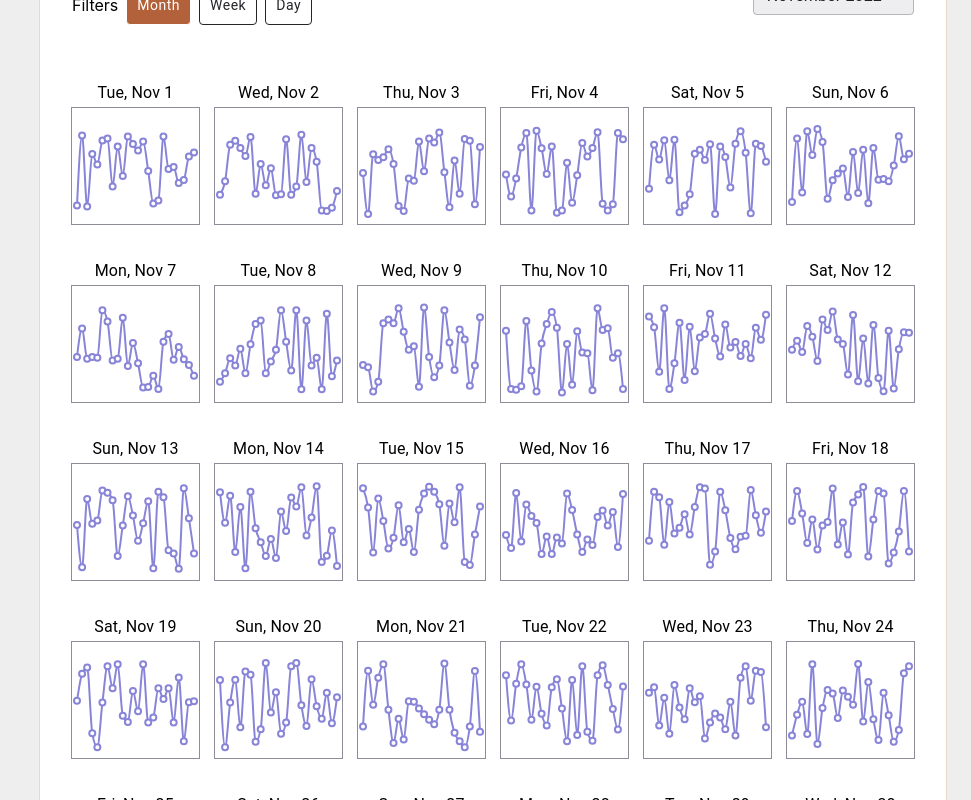
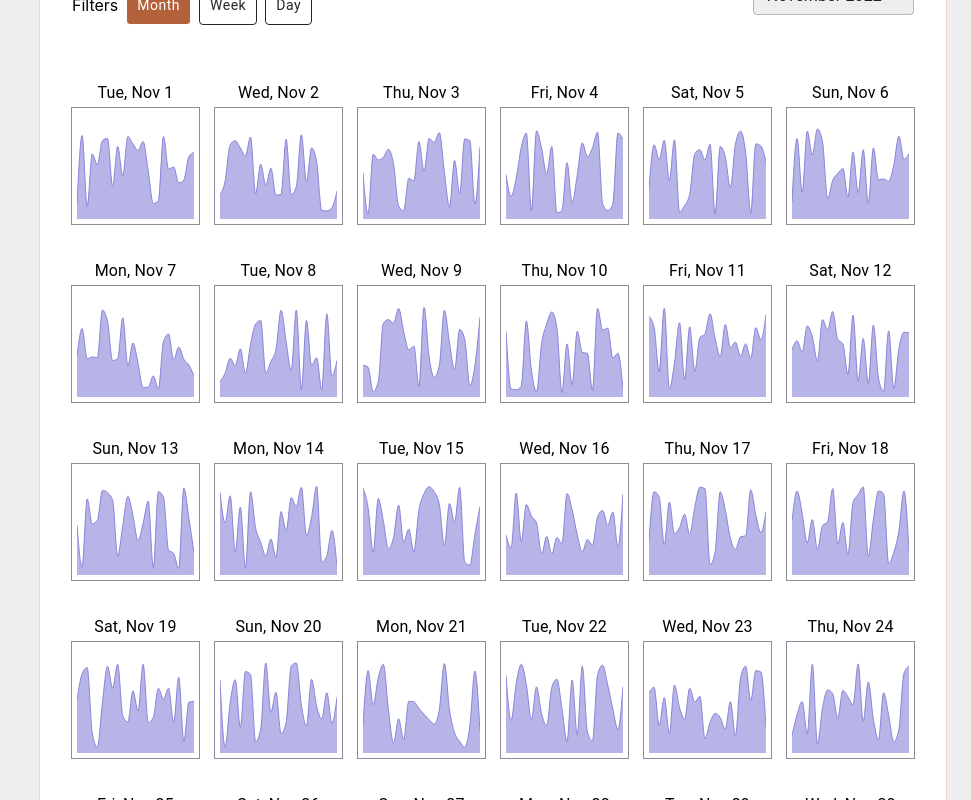
Before and after one commit to AlanGio/energy-dashboard, a React (Create React App) app: page / in a window 1280 px wide. Shown: the part 1300-2100 px from the top of the page, without its empty margins (309-1280 px from the left). Built offline with nearby package versions, Linux system fonts and the light colour scheme.

Commit message:
Change Swcondary for area

```diff
--- a/src/components/TinyLineChart/index.tsx
+++ b/src/components/TinyLineChart/index.tsx
@@ -1,5 +1,5 @@
 import { SxProps, Box } from '@mui/material';
-import { LineChart, Line, ResponsiveContainer } from 'recharts';
+import { ResponsiveContainer, Area, ComposedChart } from 'recharts';
 
 export const TinyLineChart = ({
   sx,
@@ -11,14 +11,15 @@
   return (
     <Box sx={sx}>
       <ResponsiveContainer width="100%" height="100%">
-        <LineChart width={300} height={100} data={data}>
-          <Line
+        <ComposedChart width={300} height={100} data={data}>
+          <Area
             type="monotone"
             dataKey="usage"
+            fill="#8884d8"
             stroke="#8884d8"
-            strokeWidth={2}
+            name="Temperature"
           />
-        </LineChart>
+        </ComposedChart>
       </ResponsiveContainer>
     </Box>
   );
```
